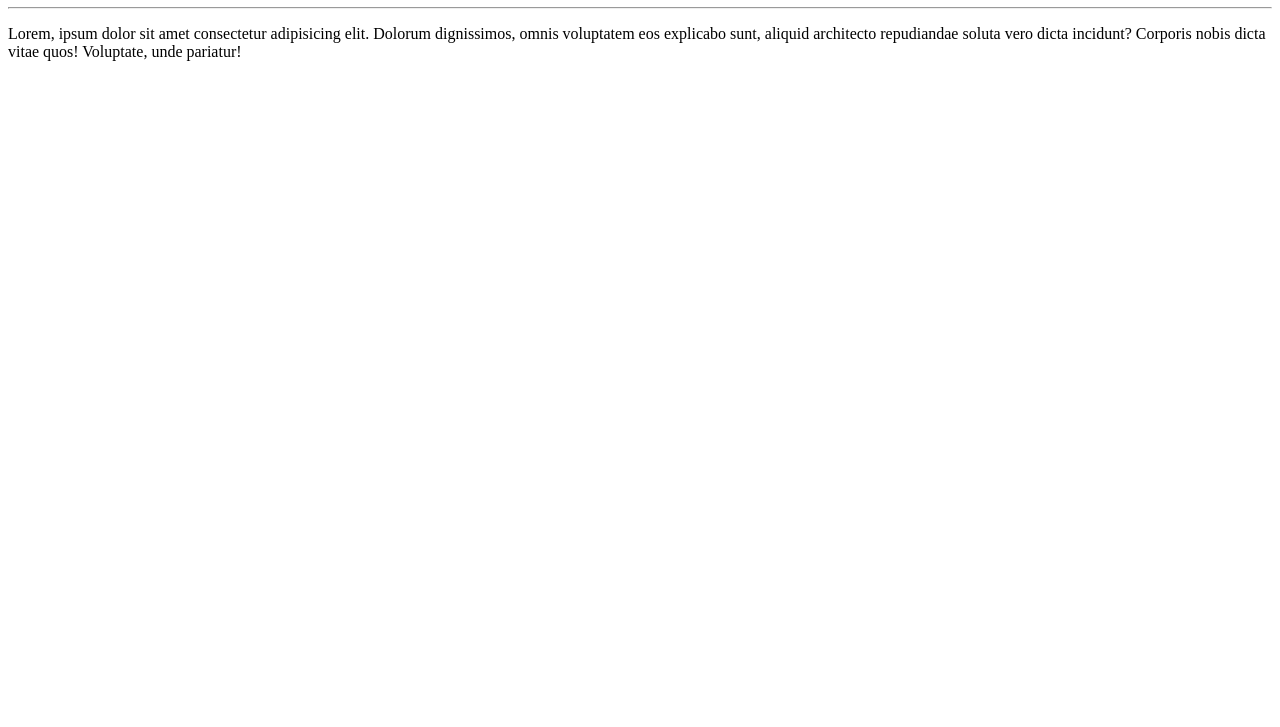
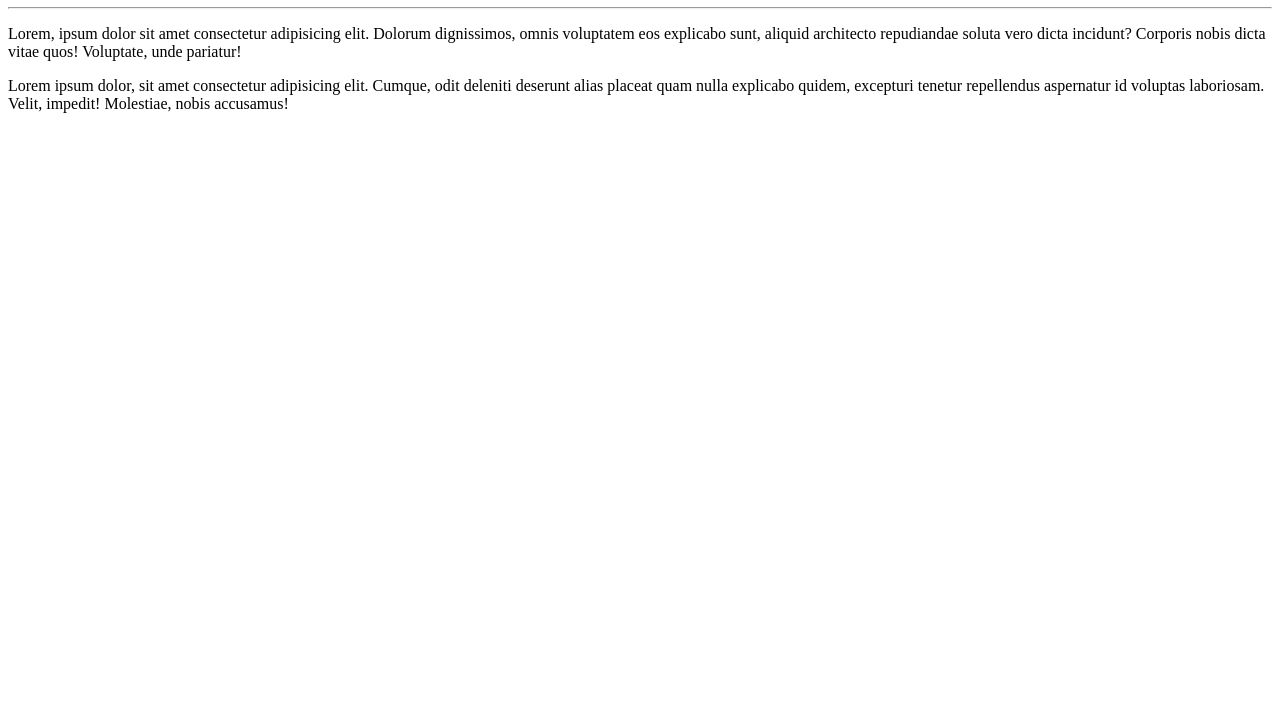
Before and after one commit to Sabrinaandg/ola-mundo, a plain HTML site: page site exemplo/index.html in a window 1280 px wide. Shown: the part 73-800 px from the top of the page. Drawn offline with Linux system fonts and the light colour scheme.

Commit message:
adicionei um paragrafo

```diff
--- a/site exemplo/index.html
+++ b/site exemplo/index.html
@@ -9,5 +9,6 @@
     <h1>Olá, mundo!</h1>
     <hr>
     <p>Lorem, ipsum dolor sit amet consectetur adipisicing elit. Dolorum dignissimos, omnis voluptatem eos explicabo sunt, aliquid architecto repudiandae soluta vero dicta incidunt? Corporis nobis dicta vitae quos! Voluptate, unde pariatur!</p>
+    <p>Lorem ipsum dolor, sit amet consectetur adipisicing elit. Cumque, odit deleniti deserunt alias placeat quam nulla explicabo quidem, excepturi tenetur repellendus aspernatur id voluptas laboriosam. Velit, impedit! Molestiae, nobis accusamus!</p>
 </body>
 </html>
```
